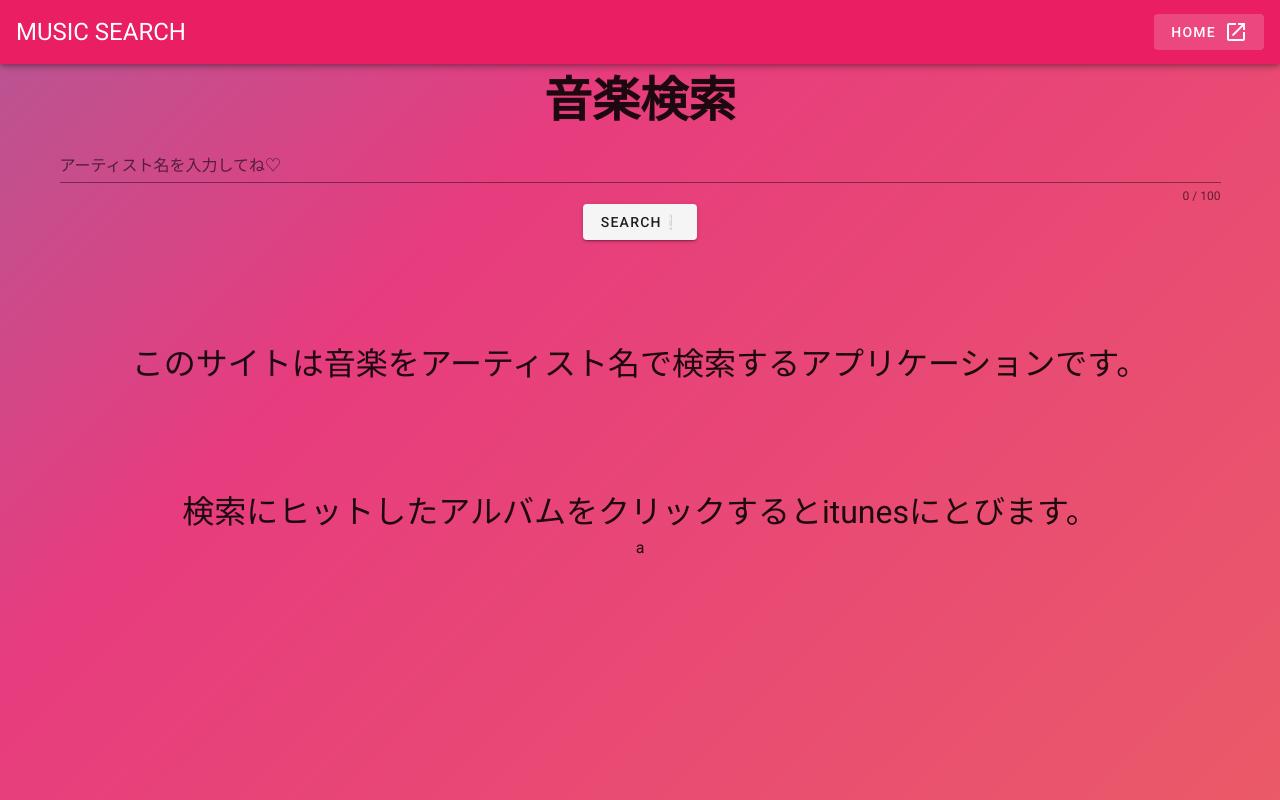
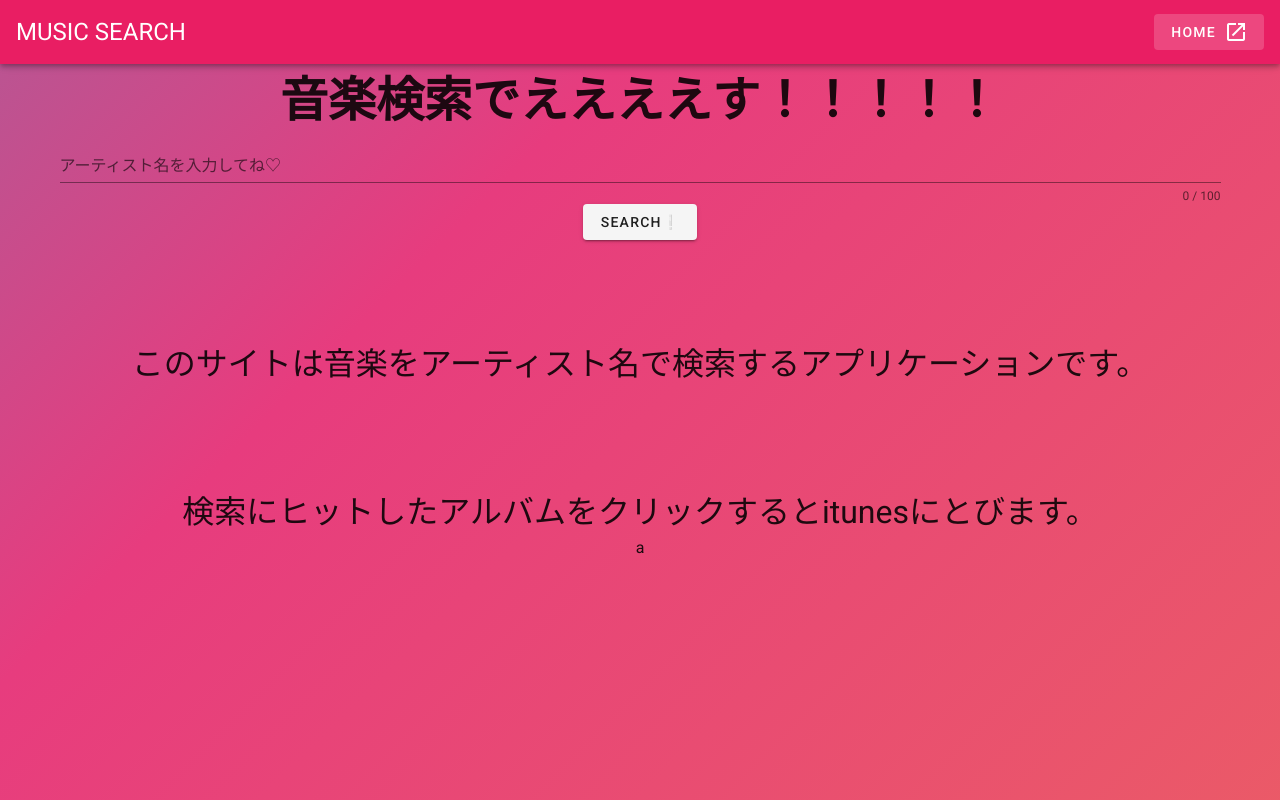
Before and after one commit to aokato/music-search, a Vue app: page / in a window 1280 px wide. Built offline with nearby package versions, Linux system fonts and the light colour scheme.

Commit message:
ryota-commit

```diff
--- a/src/views/Home.vue
+++ b/src/views/Home.vue
@@ -3,7 +3,7 @@
     <v-row class="text-center">
       <v-col class="mb-4">
         <h1 class="display-2 font-weight-bold mb-3">
-          音楽検索
+          音楽検索でええええす！！！！！
         </h1>
         <v-text-field
           v-model="keyword"
```
